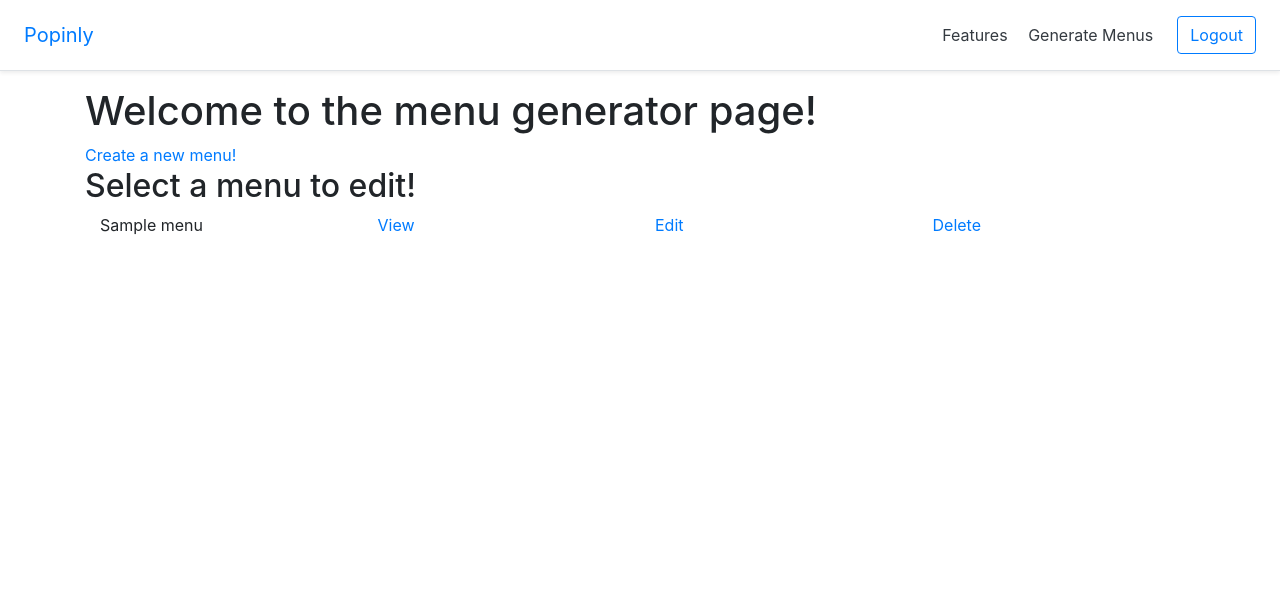
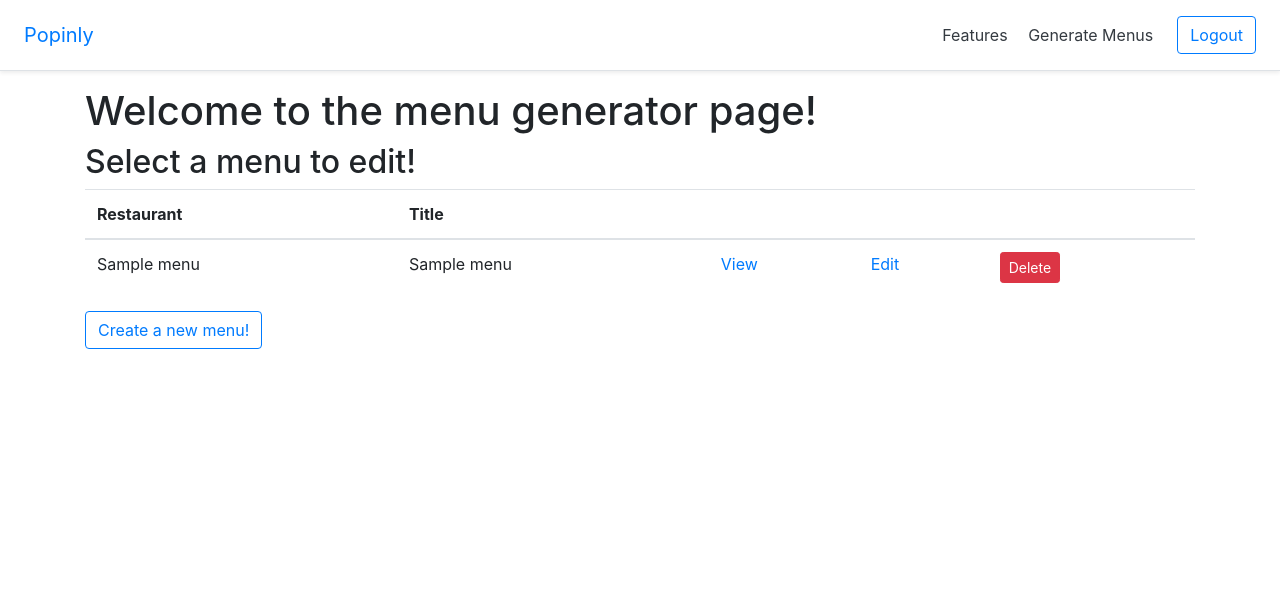
Before and after one commit to geooff/popinly, a Django app: page /generator/ in a window 1280 px wide. Shown: the top 589 px of the page. Run offline with Django 3.2, Linux system fonts and the light colour scheme; a user stored in the database is signed in; tables that the repository leaves empty hold one stand-in row (values such as "Sample post"); some libraries are stand-ins or nearby versions.

Commit message:
add bootstrap to menu_gen index

```diff
--- a/popinly/templates/menu_gen/index.html
+++ b/popinly/templates/menu_gen/index.html
@@ -3,27 +3,31 @@
 {% block content %}
   <h1>Welcome to the menu generator page!</h1>
   {% if user.is_authenticated %}
-    <a href="{% url 'menu_gen:add' %}">Create a new menu!</a>
     <h2>Select a menu to edit!</h2>
     {% if user_menus %}
-      <div class="container">
-        {% for menu in user_menus %}
-          <div class="row">
-            <div class="col">
-              {{ menu.title }}
-            </div>
-            <div class="col">
-              <a href="{% url 'menu_gen:detail' menu.uuid %}">View</a>
-            </div>
-            <div class="col">
-              <a href="{% url 'menu_gen:edit' menu.uuid %}">Edit</a>
-            </div>
-            <div class="col">
-              <a href="{% url 'menu_gen:delete' menu.uuid %}">Delete</a>
-            </div>
-          </div>
-        {% endfor %}
-      </div>
+    <table class="table table-hover">
+    <thead>
+      <tr>
+        <th>Restaurant</th>
+        <th>Title</th>
+        <th></th>
+        <th></th>
+        <th></th>
+      </tr>
+    </thead>
+    <tbody>
+    {% for menu in user_menus %}
+      <tr>
+        <td>{{ menu.restaurant_name }} </td>
+        <td>{{ menu.title }}</td>
+        <td><a href="{% url 'menu_gen:detail' menu.uuid %}">View</a></td>
+        <td><a href="{% url 'menu_gen:edit' menu.uuid %}">Edit</a></td>
+        <td><a href="{% url 'menu_gen:delete' menu.uuid %}" class="btn btn-danger btn-sm">Delete</button></td>
+      </tr>
+    {% endfor %}
+    </tbody>
+  </table>
+  <a href="{% url 'menu_gen:add' %}" class="btn btn-outline-primary">Create a new menu!</a>
     {% else %}
       <p>No menus available to edit.</p>
     {% endif %}
```
